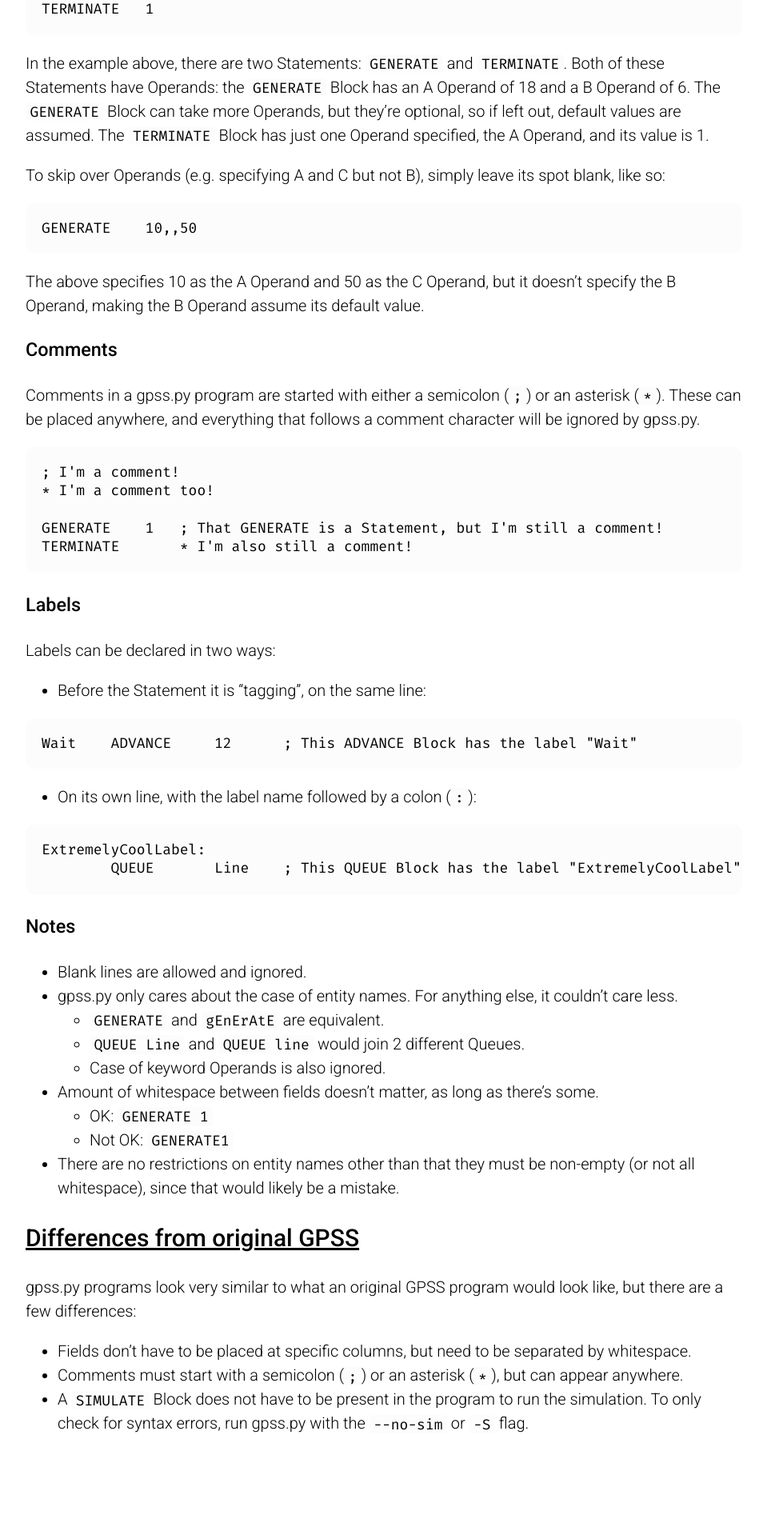
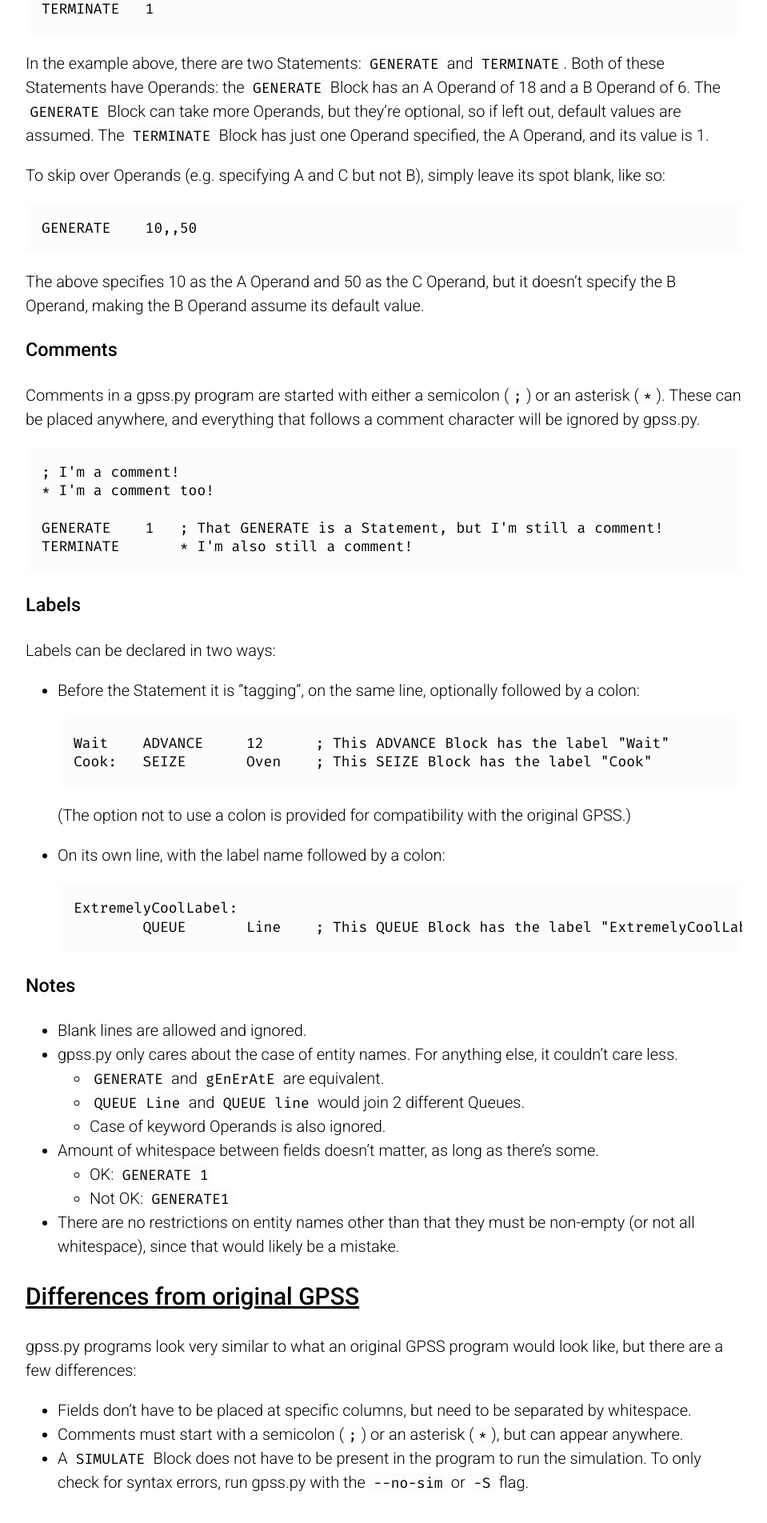
Before and after one commit to martendo/gpss.py, a Jekyll site: the page built from docs/syntax.md, in a window 1280 px wide. Shown: the part 969-2873 px from the top of the page at 80% size, without its empty margins (160-1119 px from the left). Built offline with Jekyll 4.4.1, drawn with Linux system fonts in a browser that asks for light colours.

Commit message:
Allow a colon after a label in all circumstances
It's consistent with "own-line" labels, and it's clear on the fact that
the proceeding symbol is a label (and not, e.g., a statement). Continue
to allow colon-less labels, though, for compatibility with the original
GPSS.

```diff
--- a/docs/syntax.md
+++ b/docs/syntax.md
@@ -61,18 +61,23 @@ TERMINATE       * I'm also still a comment!
 
 ### Labels
 Labels can be declared in two ways:
-- Before the Statement it is "tagging", on the same line:
+- Before the Statement it is "tagging", on the same line, optionally
+  followed by a colon:
 
-~~~
-Wait    ADVANCE     12      ; This ADVANCE Block has the label "Wait"
-~~~
+  ~~~
+  Wait    ADVANCE     12      ; This ADVANCE Block has the label "Wait"
+  Cook:   SEIZE       Oven    ; This SEIZE Block has the label "Cook"
+  ~~~
 
-- On its own line, with the label name followed by a colon (`:`):
+  (The option not to use a colon is provided for compatibility with the
+  original GPSS.)
 
-~~~
-ExtremelyCoolLabel:
-        QUEUE       Line    ; This QUEUE Block has the label "ExtremelyCoolLabel"
-~~~
+- On its own line, with the label name followed by a colon:
+
+  ~~~
+  ExtremelyCoolLabel:
+          QUEUE       Line    ; This QUEUE Block has the label "ExtremelyCoolLabel"
+  ~~~
 
 ### Notes
 - Blank lines are allowed and ignored.
```
Also changed, not shown: docs/examples.md (+10 -7 lines), gpss/parser.py (+4 -3 lines), 2 other files.
